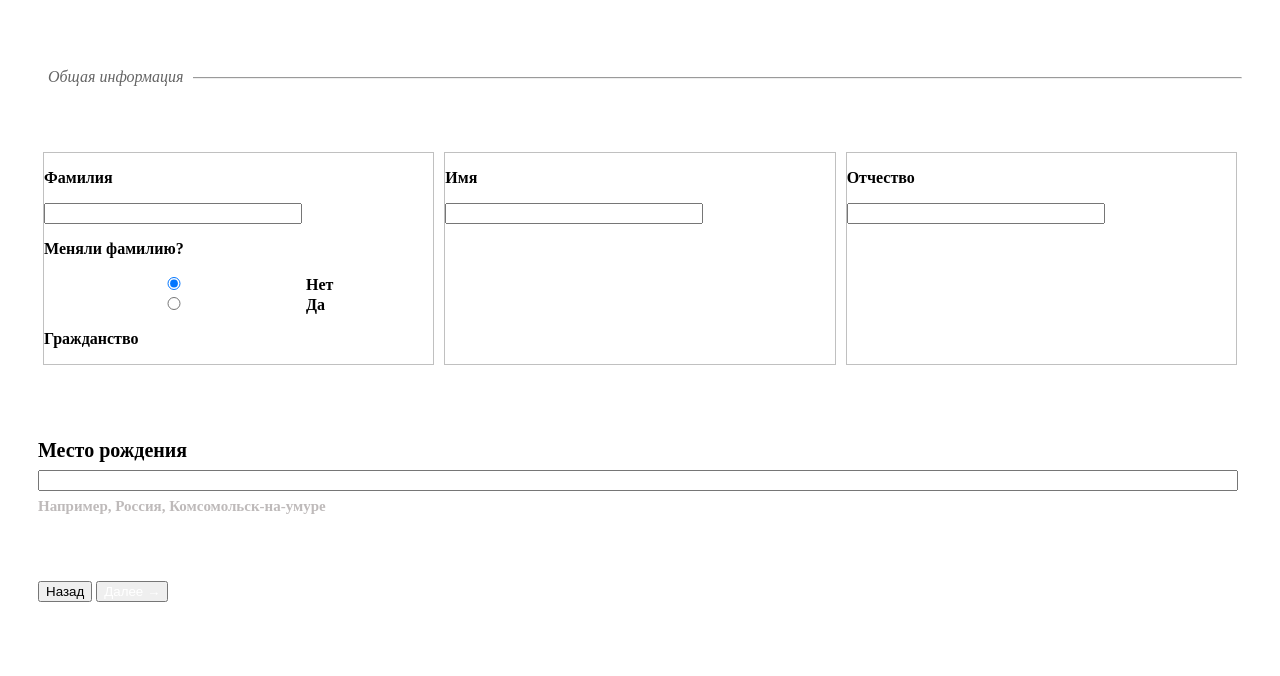
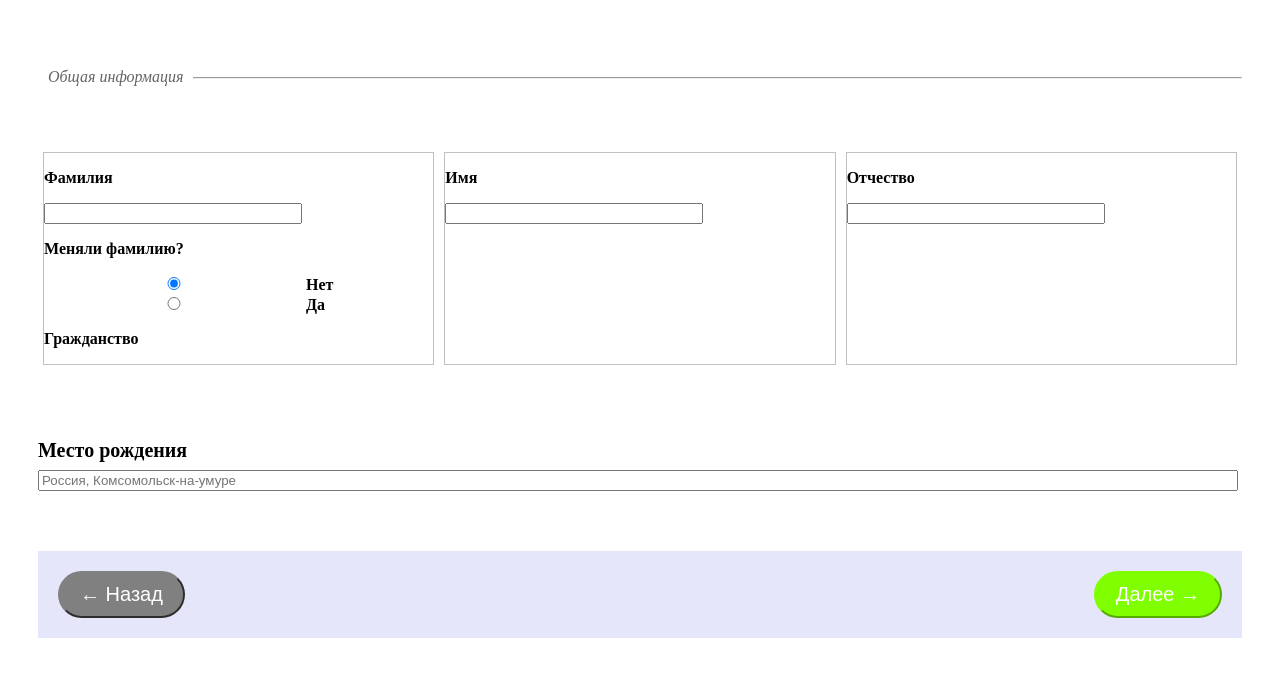
Before and after one commit to AlexeyZheryakov/registration-form, a plain HTML site: page index.html in a window 1280 px wide. Shown: the part 239-915 px from the top of the page. Before the commit the page ends 879 px from the top, so only its background shows below. Drawn offline with Linux system fonts and the light colour scheme.

Commit message:
lower blocks

```diff
--- a/index.html
+++ b/index.html
@@ -57,12 +57,11 @@
         </div>
         <div class="place-of-birth">
             <p>Место рождения</p>
-            <input type="text">
-            <p class="example">Например, Россия, Комсомольск-на-умуре</p>
+            <input type="text" placeholder="Россия, Комсомольск-на-умуре">
         </div>
-        <div>
-            <button>Назад</button>
-            <button class="ppp">Далее &rarr;</button>
+        <div class="bottom">
+            <div><button class="bottom-button back">&larr; Назад</button></div>
+            <div><button class="bottom-button next">Далее &rarr;</button></div>
         </div>
     </div>
 </body>
--- a/style.css
+++ b/style.css
@@ -144,11 +144,32 @@ a{
     width: 99%;
 }
 
-.example{
-    color: rgb(190, 186, 186);
-    font-size: 15px;
+.bottom-button{
+    color: white;
+    font-size: 20px;
+    padding: 10px 20px;
+    border-radius: 50px;
+
 }
 
-.ppp{
-    color: white;
+.next{
+    background-color: chartreuse;
+    border-color: chartreuse;
 }
+
+.back{
+    background-color: grey;
+    border-color: grey;
+}
+
+.bottom>div{
+    display: flex;
+
+}
+
+.bottom{
+    display: flex;
+    background-color: lavender;
+    justify-content: space-between;
+    padding: 20px;
+}
```
